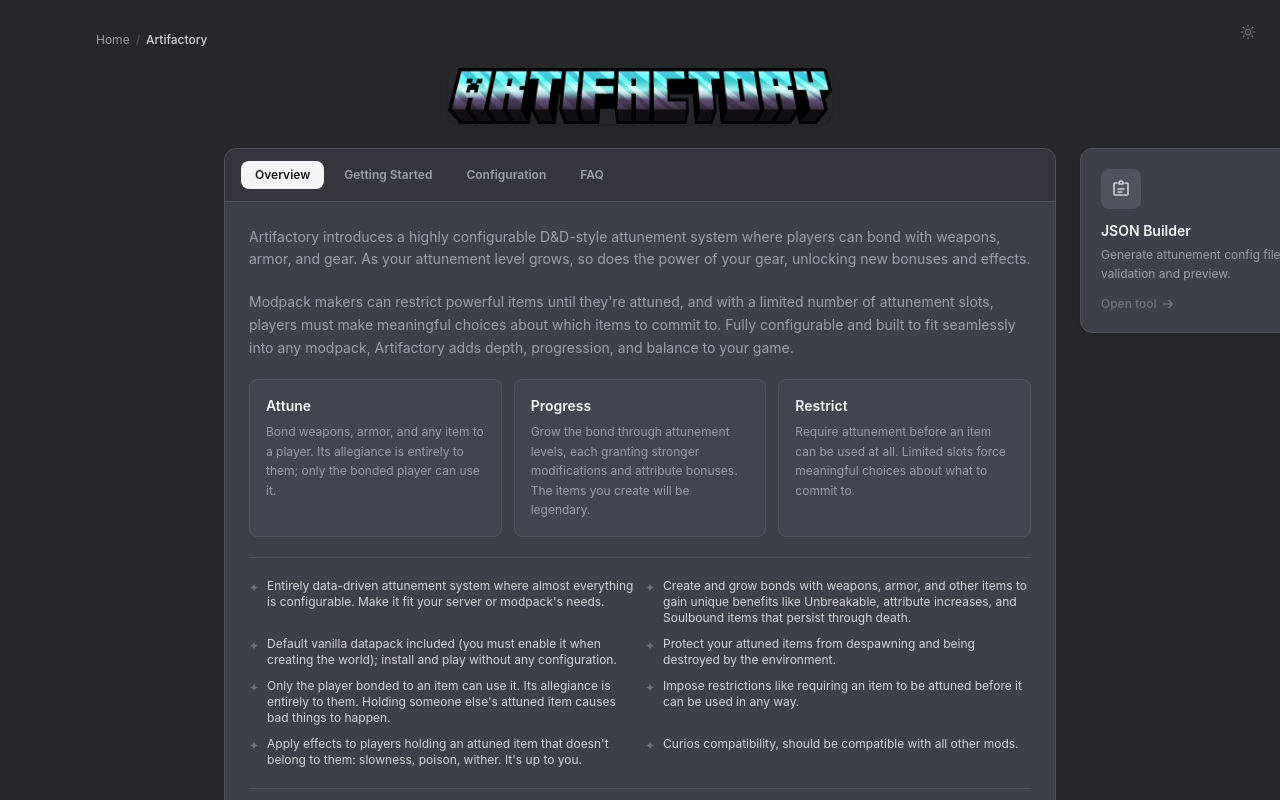
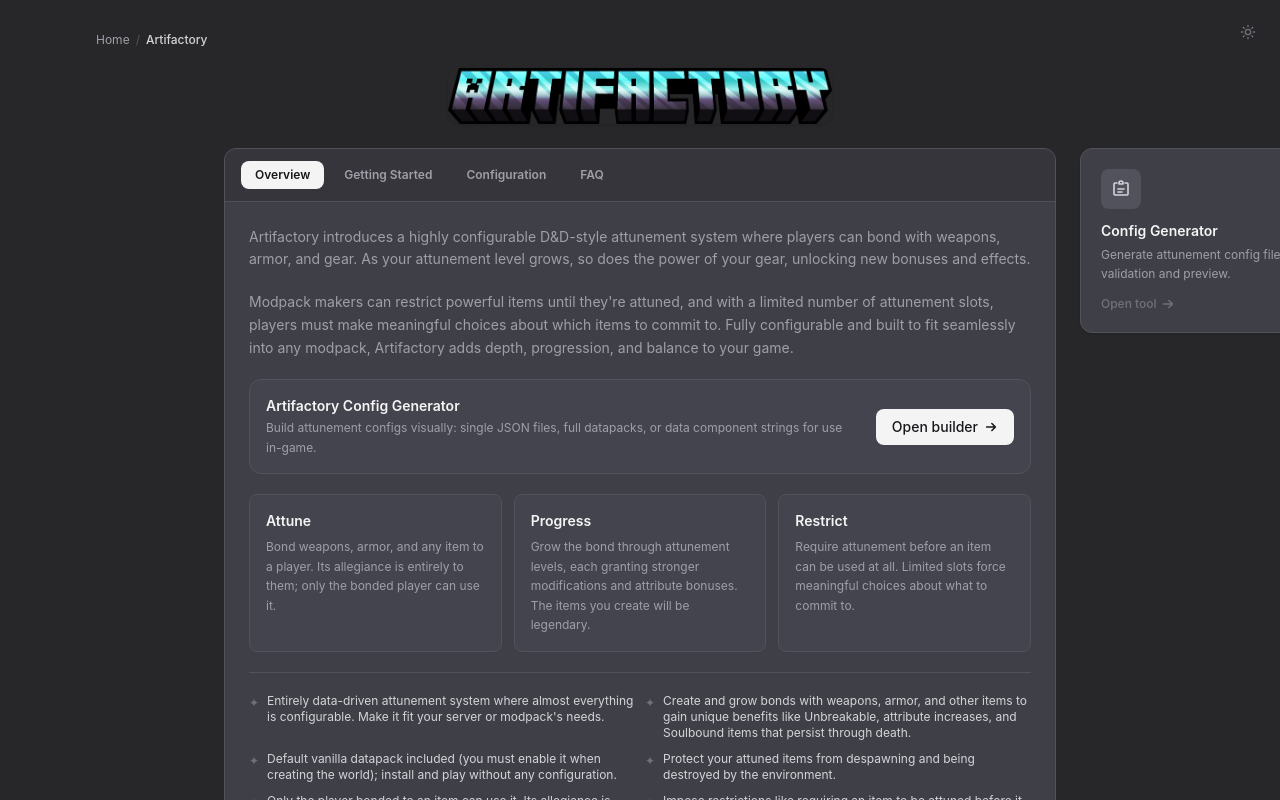
Before and after one commit to Silvertide7/artifactory-website, a React (Vite) app: page /artifactory in a window 1280 px wide. Shown: the top 800 px of the page. Built offline with nearby package versions, Linux system fonts and the light colour scheme.

Commit message:
fixes, add config generator links.

```diff
--- a/src/App.tsx
+++ b/src/App.tsx
@@ -12,7 +12,7 @@
         <Route element={<Layout />}>
           <Route index element={<Home />} />
           <Route path="artifactory" element={<Artifactory />} />
-          <Route path="artifactory/json-builder" element={<JsonBuilder />} />
+          <Route path="artifactory/config-generator" element={<JsonBuilder />} />
           <Route path="homebound" element={<Homebound />} />
         </Route>
       </Routes>
--- a/src/components/Breadcrumb.tsx
+++ b/src/components/Breadcrumb.tsx
@@ -3,7 +3,7 @@
 const LABELS: Record<string, string> = {
   '': 'Home',
   artifactory: 'Artifactory',
-  'json-builder': 'JSON Builder',
+  'config-generator': 'Config Generator',
   homebound: 'Homebound',
 }
 
--- a/src/components/Tooltip.tsx
+++ b/src/components/Tooltip.tsx
@@ -7,7 +7,6 @@
     <button
       type="button"
       aria-label={`Info: ${content}`}
-      title={content}
       className="flex h-4 w-4 cursor-help items-center justify-center rounded-full text-[10px] font-bold text-zinc-400 ring-1 ring-zinc-300 transition select-none hover:text-zinc-600 hover:ring-zinc-400 focus-visible:outline focus-visible:outline-2 focus-visible:outline-offset-1 focus-visible:outline-zinc-400 dark:ring-zinc-600 dark:hover:text-zinc-300 dark:hover:ring-zinc-500"
     >
       i
--- a/src/pages/Artifactory.tsx
+++ b/src/pages/Artifactory.tsx
@@ -47,7 +47,7 @@
         />
       </div>
 
-      {/* ── Main layout: centered card with floating JSON Builder ── */}
+      {/* ── Main layout: centered card with floating Config Generator ── */}
       <div className="relative">
         <Card className="mx-auto xl:w-[52rem]">
           {/* Tab bar */}
@@ -89,6 +89,27 @@
                 to commit to. Fully configurable and built to fit seamlessly into any modpack,
                 Artifactory adds depth, progression, and balance to your game.
               </p>
+
+              {/* Config Generator callout */}
+              <div className="flex flex-col gap-4 rounded-xl border border-zinc-200 bg-zinc-50 p-4 sm:flex-row sm:items-center sm:justify-between dark:border-zinc-600 dark:bg-zinc-600/30">
+                <div className="space-y-0.5">
+                  <p className="text-sm font-semibold text-zinc-800 dark:text-zinc-100">
+                    Artifactory Config Generator
+                  </p>
+                  <p className="text-xs leading-relaxed text-zinc-500 dark:text-zinc-400">
+                    Build attunement configs visually: single JSON files, full datapacks, or data component strings for use in-game.
+                  </p>
+                </div>
+                <a
+                  href="/artifactory/config-generator"
+                  className="group inline-flex shrink-0 items-center gap-1.5 rounded-lg bg-zinc-900 px-4 py-2 text-sm font-medium text-white transition hover:bg-zinc-700 focus-visible:outline focus-visible:outline-2 focus-visible:outline-offset-2 focus-visible:outline-zinc-500 dark:bg-zinc-100 dark:text-zinc-900 dark:hover:bg-white"
+                >
+                  Open builder
+                  <svg className="h-3.5 w-3.5 transition-transform group-hover:translate-x-0.5" viewBox="0 0 16 16" fill="none" stroke="currentColor" strokeWidth="1.8" strokeLinecap="round" strokeLinejoin="round" aria-hidden="true">
+                    <path d="M3 8h10M9 4l4 4-4 4" />
+                  </svg>
+                </a>
+              </div>
 
               <div className="grid gap-3 sm:grid-cols-3">
                 {[
@@ -553,7 +574,7 @@
                 <code className="rounded bg-zinc-100 px-1.5 py-0.5 font-mono text-xs dark:bg-zinc-600">
                   data/&lt;modid&gt;/artifactory/&lt;item_name&gt;.json
                 </code>
-                . Use the JSON Builder tool (link on the right) to generate files with live
+                . Use the Config Generator tool (link on the right) to generate files with live
                 validation and preview.
               </p>
 
@@ -858,12 +879,12 @@
           )}
         </Card>
 
-        {/* JSON Builder sidebar — absolutely placed so it never affects the centered card */}
+        {/* Config Generator sidebar — absolutely placed so it never affects the centered card */}
         <div className="absolute top-0 left-[calc(50%+26rem+1.5rem)] hidden w-[18rem] xl:block">
           <div className="sticky top-20">
             <ToolLinkCard
-              to="/artifactory/json-builder"
-              title="JSON Builder"
+              to="/artifactory/config-generator"
+              title="Config Generator"
               description="Generate attunement config files with live validation and preview."
               icon={
                 <svg
```
